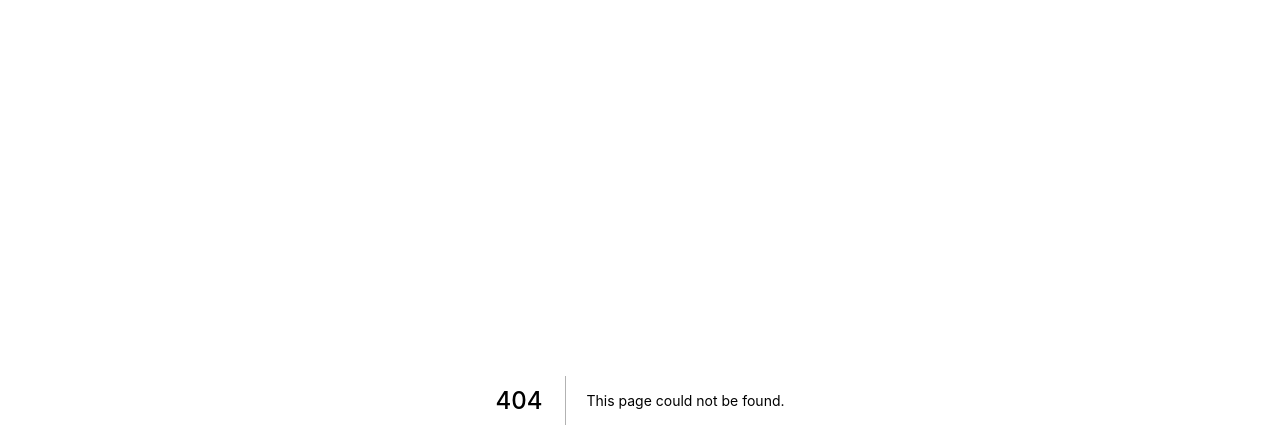
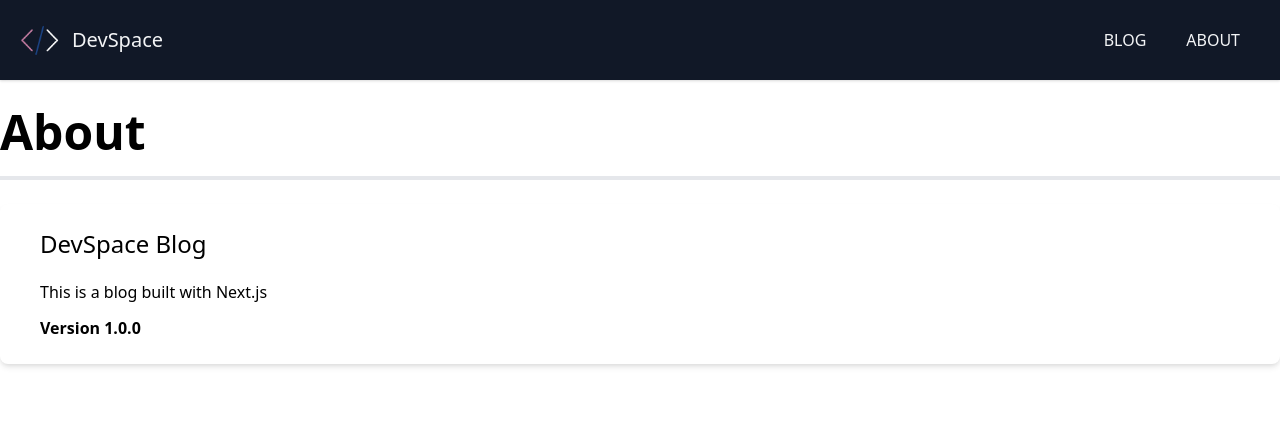
Before and after one commit to MrAdamUs/blog-using-nextjs, a Next.js app: page /about in a window 1280 px wide. Before the commit this address had no page. Shown: the top 448 px of the page. Built offline with nearby package versions, Linux system fonts and the light colour scheme.

Commit message:
create about page

```diff
--- /dev/null
+++ b/pages/about.js
@@ -0,0 +1,19 @@
+import Layout from '../components/Layout'
+export default function AboutPage() {
+  return (
+    <Layout title="About DevSpace">
+        <h1 className="text-5xl border-b-4 pb-5 font-bold">About</h1>
+        <div className="bg-white shadow-md rounded-lg px-10 py-6 mt-6">
+          <h3 className="text-2xl mb-5">
+            DevSpace Blog
+          </h3>
+          <p className="mb-3">
+            This is a blog built with Next.js
+          </p>
+          <p>
+            <span className="font-bold">Version 1.0.0</span>
+          </p>
+        </div>
+    </Layout>
+  )
+}
```
